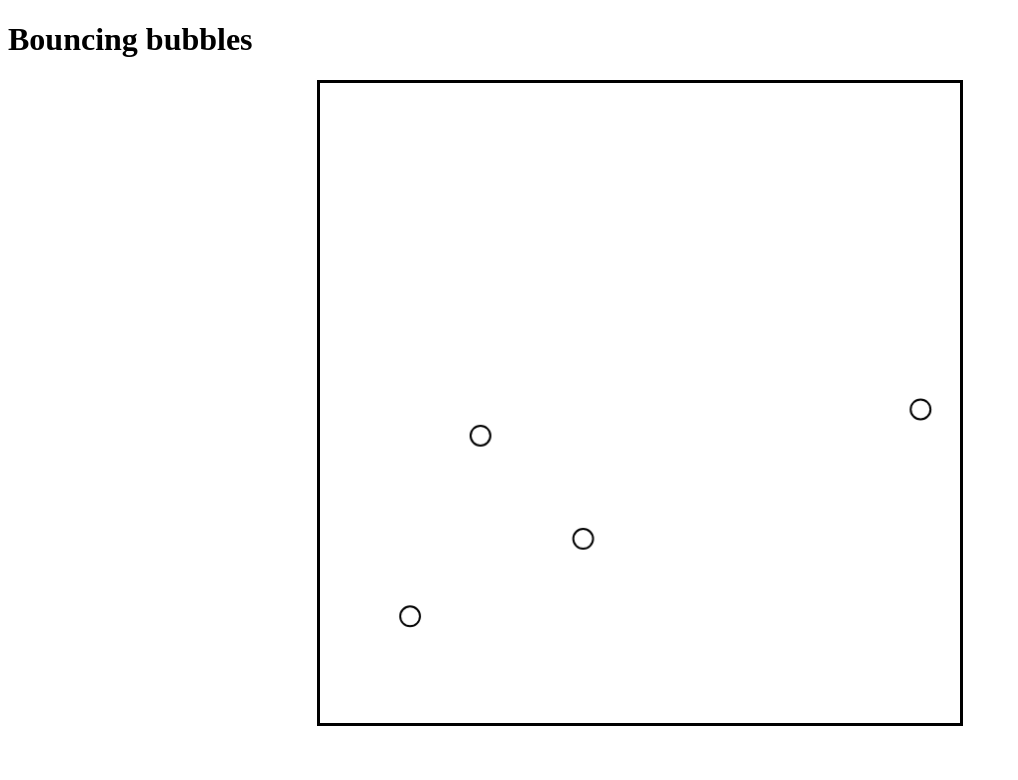
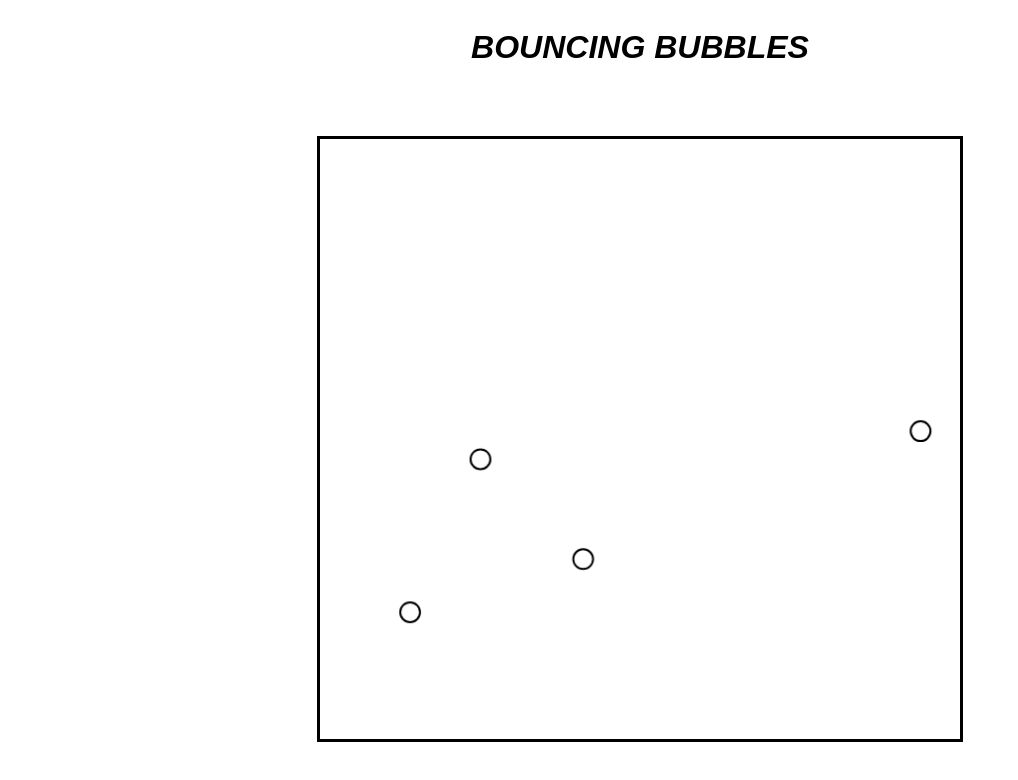
Before and after one commit to hssnadr/js-canvas-sandbox, a website built with Vite: page src/index.html in a window 1280 px wide. Shown: the whole page, without its empty margins (0-1018 px from the left). Built offline with nearby package versions, Linux system fonts and the light colour scheme; what dat.gui would draw is missing.

Commit message:
Update index.html

```diff
--- a/src/index.html
+++ b/src/index.html
@@ -9,21 +9,30 @@
 </head>
 
 <body>
-    <h1>Bouncing bubbles</h1>
     <div class="container">
+        <h1>Bouncing bubbles</h1>
         <canvas id="canvas-bubbles" class="bubbles"></canvas>
     </div>
     <script type="module" src="./main.js"></script>
 </body>
 <style>
+    h1 {
+        text-align: center;
+        text-transform: uppercase;
+        font-family: Arial, Helvetica, sans-serif;
+        font-style: italic;
+    }
+
     .container {
         display: flex;
-        justify-content: center;
+        flex-direction: column;
+        align-items: center;
+        gap: 3rem;
     }
 
     .bubbles {
         width: 50vw;
-        height: 50vw;
+        height: 75vh;
         border: solid;
     }
 </style>
```
